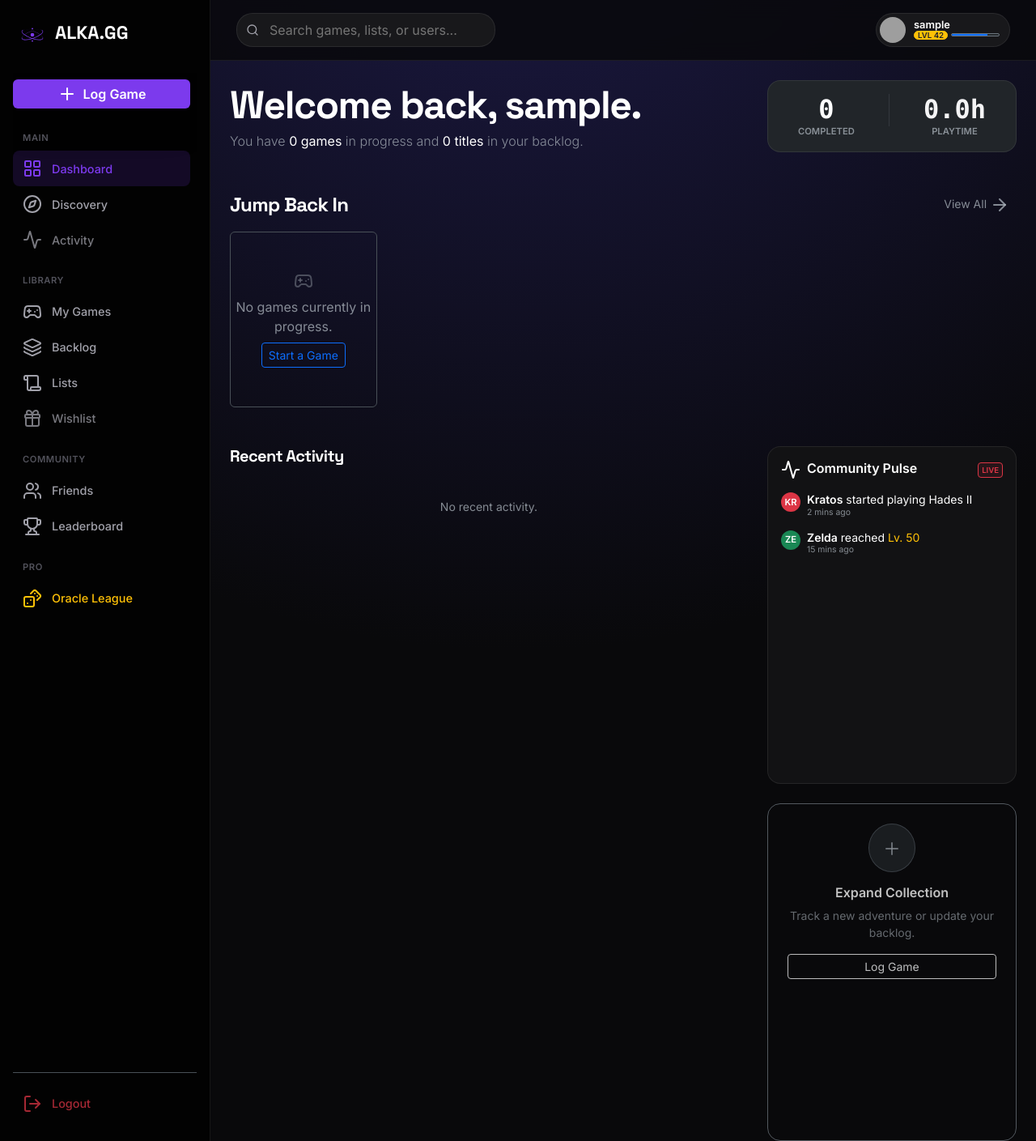
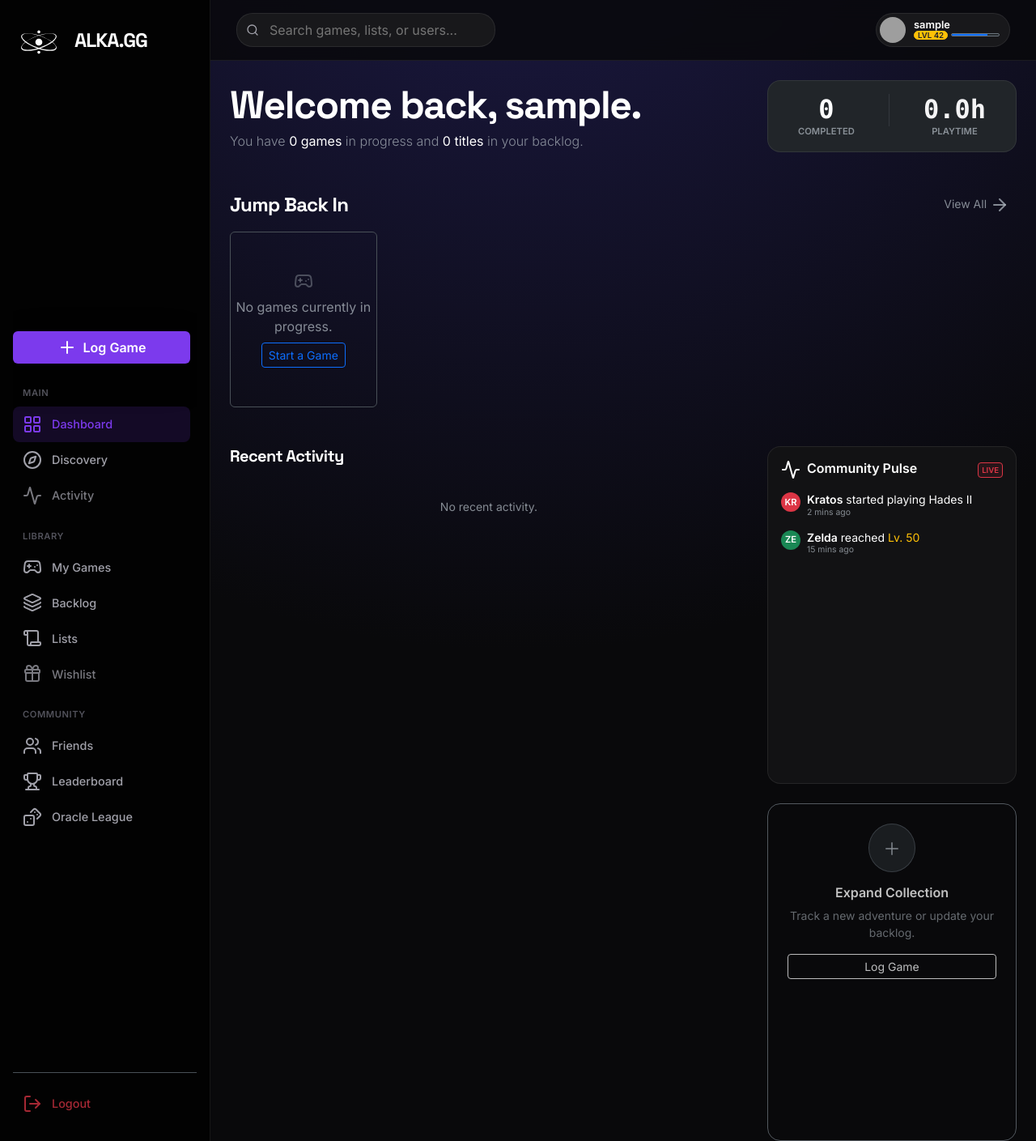
Before and after one commit to IgorLima-py/project-alkahest, a Django app: page / in a window 1280 px wide. Shown: the whole page at 81% size. Run offline with Django 5.2, Linux system fonts and the light colour scheme; the visitor is signed in with stand-in values (Sample User, id 1); data comes from the database, SQL or seed files in the repository; data that the repository does not hold is empty; some libraries are stand-ins or nearby versions; grey boxes are pictures that could not be loaded.

Commit message:
Refactor: Update base and sidebar templates for improved layout and styling; adjust logo size and title for consistency

```diff
--- a/vault/templates/base.html
+++ b/vault/templates/base.html
@@ -4,7 +4,7 @@
 <head>
     <meta charset="UTF-8">
     <meta name="viewport" content="width=device-width, initial-scale=1.0">
-    <title>ALKAHEST | Collection</title>
+    <title>ALKA.GG</title>
 
     <link rel="preconnect" href="https://fonts.googleapis.com">
     <link rel="preconnect" href="https://fonts.gstatic.com" crossorigin>
--- a/vault/templates/includes/sidebar_content.html
+++ b/vault/templates/includes/sidebar_content.html
@@ -1,28 +1,35 @@
-<a href="{% url 'dashboard' %}" class="brand text-decoration-none">
-    <div style="width: 32px; color: var(--accent-primary);">
-        <svg viewBox="0 0 800 500" xmlns="http://www.w3.org/2000/svg">
-            <g fill="currentColor">
-                <circle cx="400" cy="250" r="58" />
-                <circle cx="400" cy="60" r="24" />
-                <circle cx="400" cy="440" r="24" />
-                <path d="M -350 0 A 350 120 0 1 1 350 0 A 350 120 0 1 1 -350 0 M -335 -7.5 A 335 107.5 0 1 0 335 -7.5 A 335 107.5 0 1 0 -335 -7.5 Z" fill-rule="evenodd" transform="translate(400, 250) rotate(-20)" />
-                <path d="M -350 0 A 350 120 0 1 1 350 0 A 350 120 0 1 1 -350 0 M -335 -7.5 A 335 107.5 0 1 0 335 -7.5 A 335 107.5 0 1 0 -335 -7.5 Z" fill-rule="evenodd" transform="translate(400, 250) rotate(20)" />
+<a href="{% url 'dashboard' %}" class="brand text-decoration-none py-2">
+    <!-- Logo Ajustado (Branco, Maior, Mais Grosso) -->
+    <div style="width: 48px; color: white;">
+        <svg viewBox="0 0 800 500" xmlns="http://www.w3.org/2000/svg" stroke="currentColor" stroke-width="20"> <!-- Stroke width adicionado -->
+            <g fill="currentColor" stroke="none"> <!-- Stroke none para manter fill solido nas bolas -->
+                <circle cx="400" cy="250" r="72" /> <!-- 58 * 1.25 -->
+                <circle cx="400" cy="40" r="30" />  <!-- 24 * 1.25, ajustado Y -->
+                <circle cx="400" cy="460" r="30" /> <!-- 24 * 1.25, ajustado Y -->
+
+                <!-- Orbitas (Strokes manuais simulados ou paths ajustados) -->
+                <!-- Mantendo paths originais mas escalando via transform SVG se necessário,
+                     ou apenas aumentando o container div width como fiz acima (32px -> 48px) já resolve o tamanho visual.
+                     Para "grossura", SVGs de preenchimento (fill) não usam stroke-width facilmente sem alterar o path.
+                     Vou aplicar um filtro de brilho/shadow para dar "peso" visual. -->
+                <path d="M -350 0 A 350 120 0 1 1 350 0 A 350 120 0 1 1 -350 0 M -335 -7.5 A 335 107.5 0 1 0 335 -7.5 A 335 107.5 0 1 0 -335 -7.5 Z" fill-rule="evenodd" transform="translate(400, 250) rotate(-20) scale(1.1)" />
+                <path d="M -350 0 A 350 120 0 1 1 350 0 A 350 120 0 1 1 -350 0 M -335 -7.5 A 335 107.5 0 1 0 335 -7.5 A 335 107.5 0 1 0 -335 -7.5 Z" fill-rule="evenodd" transform="translate(400, 250) rotate(20) scale(1.1)" />
             </g>
         </svg>
     </div>
-    <span class="tracking-tight fw-bold" style="font-family: 'Space Grotesk', sans-serif;">ALKA.GG</span>
+    <span class="tracking-tight fw-bold fs-4 ms-2" style="font-family: 'Space Grotesk', sans-serif; letter-spacing: -1px;">ALKA.GG</span>
 </a>
 
-<div class="d-flex flex-column flex-grow-1 overflow-auto pe-2 custom-scrollbar">
+<div class="d-flex flex-column flex-grow-1 overflow-auto pe-2 custom-scrollbar justify-content-center"> <!-- Centralizado Verticalmente -->
 
     <!-- SEARCH (Mobile only) -->
     <div class="d-lg-none mb-3">
         <input type="text" class="form-control bg-dark border-secondary text-white btn-sm" placeholder="Search...">
     </div>
 
-    <!-- LOG GAME BUTTON (De volta ao topo - Item 14) -->
+    <!-- LOG GAME BUTTON -->
     <div class="mb-4 mt-2">
-        <a href="{% url 'add_game' %}" class="btn btn-primary w-100 fw-bold d-flex align-items-center justify-content-center gap-2 shadow-lg glow-hover" style="background: var(--accent-primary); border: none;">
+        <a href="{% url 'add_game' %}" class="btn btn-primary w-100 fw-bold d-flex align-items-center justify-content-center gap-2 shadow-lg glow-hover py-2" style="background: var(--accent-primary); border: none;">
             <i data-lucide="plus" size="18"></i> <span>Log Game</span>
         </a>
     </div>
@@ -59,9 +66,8 @@
     <a href="{% url 'rivals' %}" class="nav-link-custom {% if request.resolver_match.url_name == 'rivals' %}active{% endif %}">
         <i data-lucide="trophy" size="18"></i> Leaderboard
     </a>
-
-    <div class="nav-section">Pro</div>
-    <a href="#" class="nav-link-custom text-warning opacity-90" title="Fantasy Critic (Phase 7)">
+    <!-- ORACLE LEAGUE MOVIDO PARA CÁ -->
+    <a href="#" class="nav-link-custom" title="Fantasy Critic (Phase 7)">
         <i data-lucide="dices" size="18"></i> Oracle League
     </a>
 </div>
```
